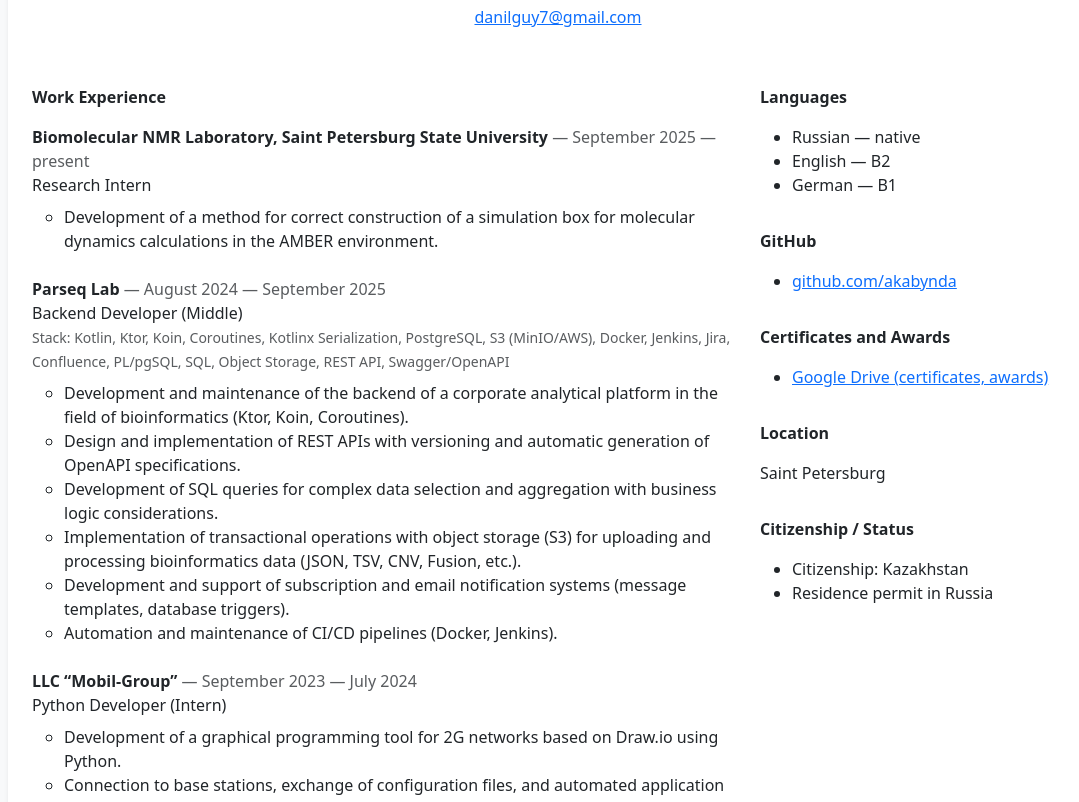
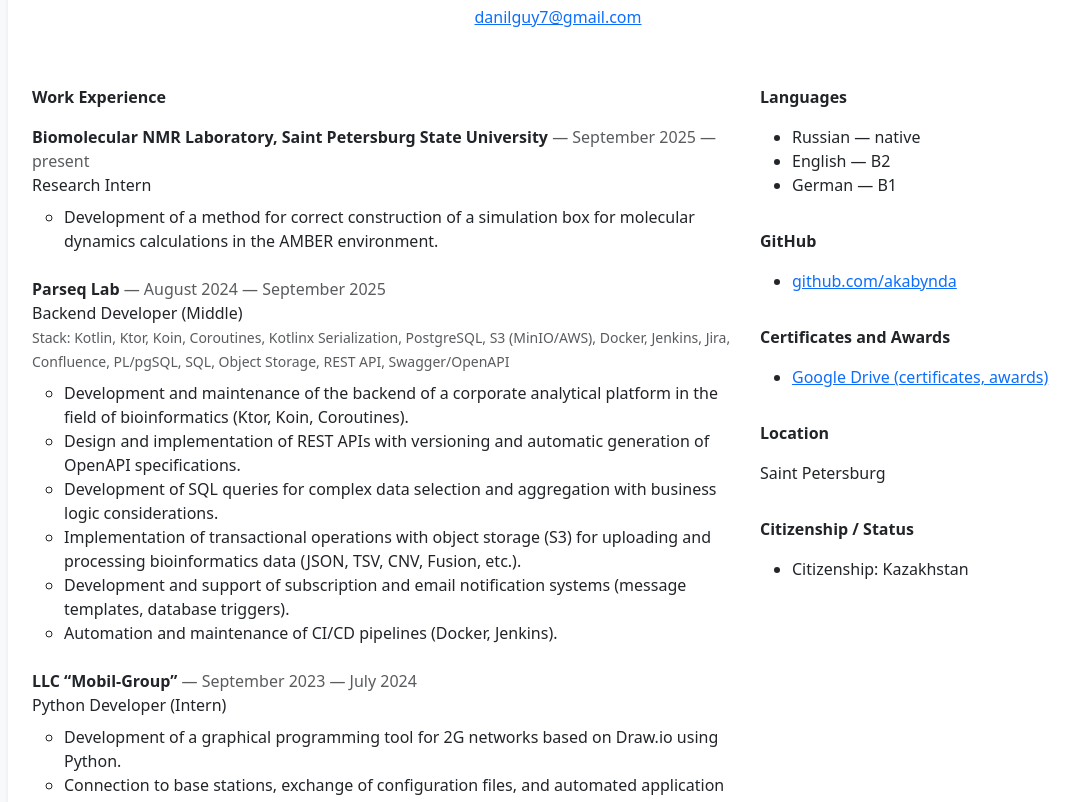
Before and after one commit to akabynda/resume_en, a plain HTML site: page index.html in a window 1280 px wide. Shown: the part 275-1077 px from the top of the page, without its empty margins (74-1153 px from the left). Drawn offline with nearby package versions, Linux system fonts and the light colour scheme.

Commit message:
Update index.html

```diff
--- a/index.html
+++ b/index.html
@@ -217,7 +217,6 @@
                     <div class="section-title">Citizenship / Status</div>
                     <ul class="mb-3">
                         <li>Citizenship: Kazakhstan</li>
-                        <li>Residence permit in Russia</li>
                     </ul>
                 </div>
             </div>
```
